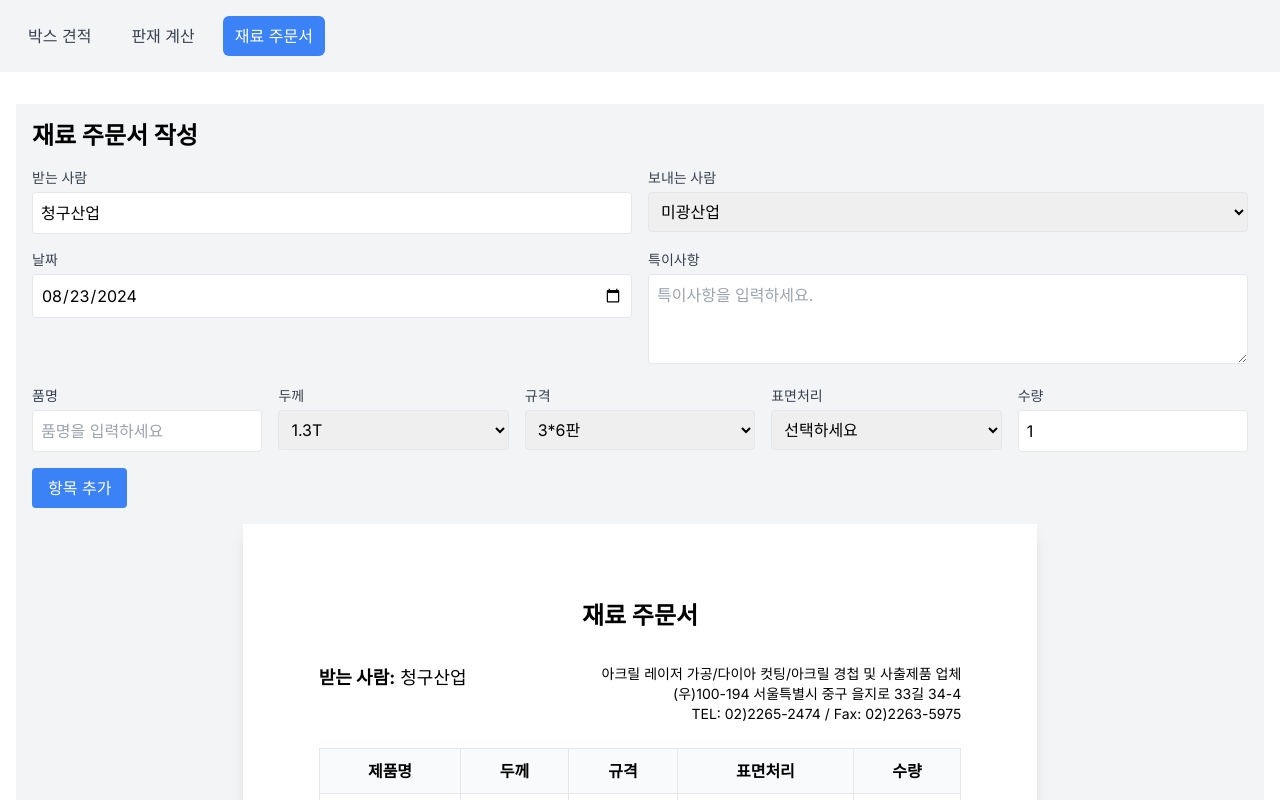
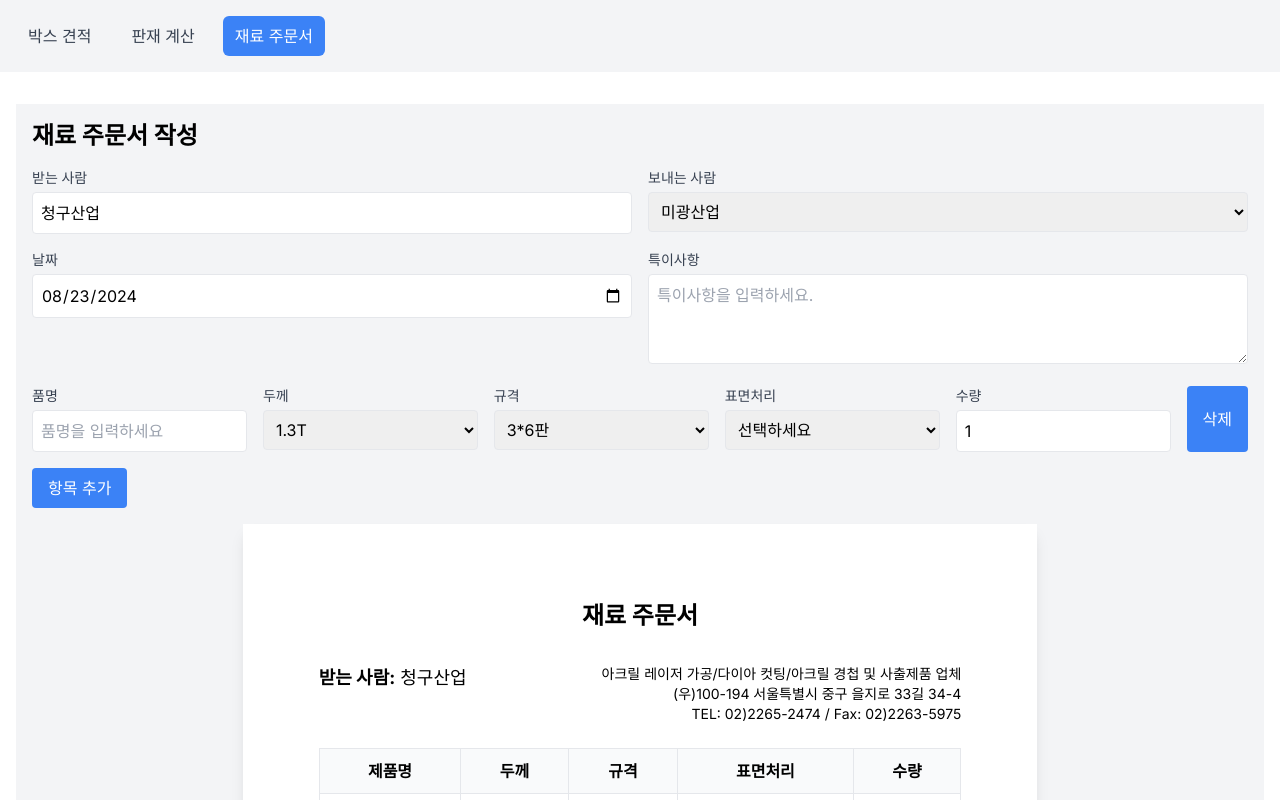
Before and after one commit to iammoneytaker/acrylic-calc, a Next.js app: page /order-form in a window 1280 px wide. Shown: the top 800 px of the page. Built offline with nearby package versions, Linux system fonts and the light colour scheme.

Commit message:
ADD REMOVE ITEM

```diff
--- a/src/app/order-form/page.tsx
+++ b/src/app/order-form/page.tsx
@@ -80,6 +80,12 @@ const OrderFormPage: React.FC = () => {
         quantity: 1
       },
     ]);
+  };
+
+  // 삭제
+  const deleteItem = (index: number) => {
+    const updatedItems = items.filter((_, i) => i !== index);
+    setItems(updatedItems);
   };
 
   const handleChangeItem = (
@@ -329,6 +335,7 @@ const OrderFormPage: React.FC = () => {
                 placeholder="수량을 입력하세요"
               />
             </div>
+            <button type="button" onClick={() => deleteItem(index)} className="px-4 py-2 bg-blue-500 text-white rounded hover:bg-blue-600">삭제</button>
           </div>
         ))}
         <button
@@ -339,6 +346,7 @@ const OrderFormPage: React.FC = () => {
           항목 추가
         </button>
       </div>
+
 
       {/* A4 미리보기 */}
       <div
```
